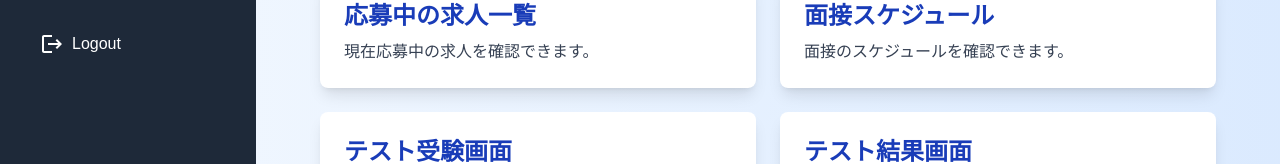
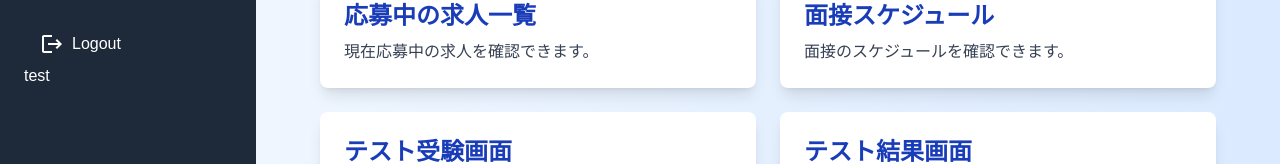
Before and after one commit to gzkakeru-onuki/geekness, a Next.js app: page /page/dashboard in a window 1280 px wide. Shown: the part 168-332 px from the top of the page. Built offline with nearby package versions, Linux system fonts and the light colour scheme.

Commit message:
to vercel

```diff
--- a/app/page/dashboard/page.tsx
+++ b/app/page/dashboard/page.tsx
@@ -63,6 +63,7 @@ function DashboardContent() {
                             >
                                 <LogoutIcon className="mr-2" />Logout
                             </button>
+                            <button>test</button>
                         </li>
                     </ul>
                 </nav>
```
